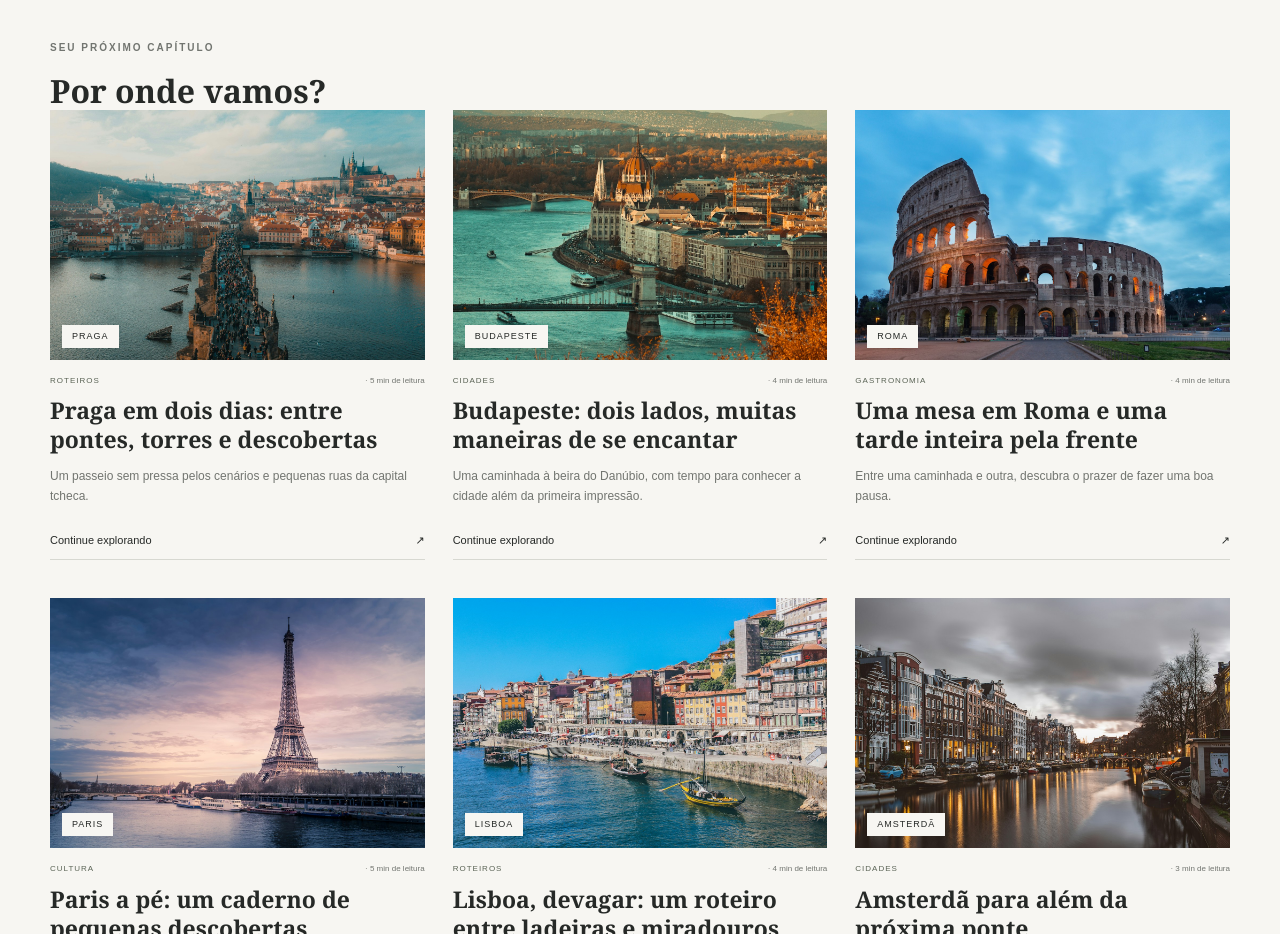
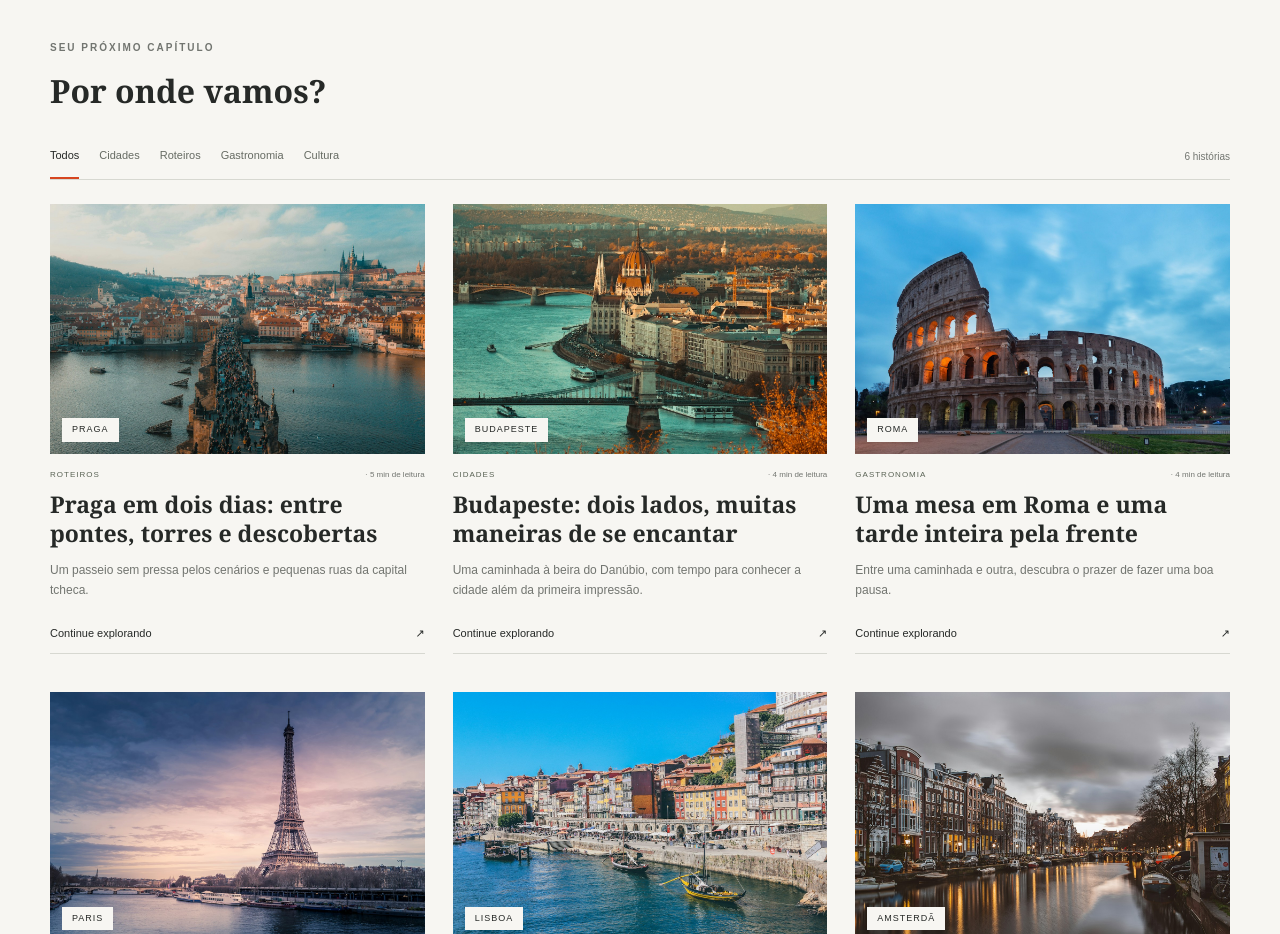
Before and after one commit to juliaf-dev/cityguide, a website: page index.html in a window 1280 px wide. Shown: the part 1280-2214 px from the top of the page. Drawn offline with Linux system fonts and the light colour scheme.

Commit message:
feat: filtra histórias por categoria

```diff
--- a/index.html
+++ b/index.html
@@ -204,7 +204,27 @@
           </div>
 
         </div>
-
+        <div
+          class="filters"
+          aria-label="Filtrar histórias"
+          ng-cloak
+        >
+          <button
+            type="button"
+            ng-repeat="category in blog.categories"
+            ng-click="blog.choose(category)"
+            ng-class="{'selected': blog.category === category}"
+            ng-attr-aria-pressed="{{blog.category === category}}"
+          >
+            {{category}}
+          </button>
+          <span
+            class="result-count"
+            role="status"
+          >
+            {{(blog.articles | filter:blog.matches).length}} histórias
+          </span>
+        </div>
         <div
           class="article-grid"
           ng-cloak
--- a/src/controllers/blogController.js
+++ b/src/controllers/blogController.js
@@ -38,7 +38,7 @@
       const categoryMatches =
         blog.category === 'Todos' || article.category === blog.category;
       const text = [article.city, article.title, article.description].join(' ');
-      return true;
+      return categoryMatches;
     };
   });
 
```
